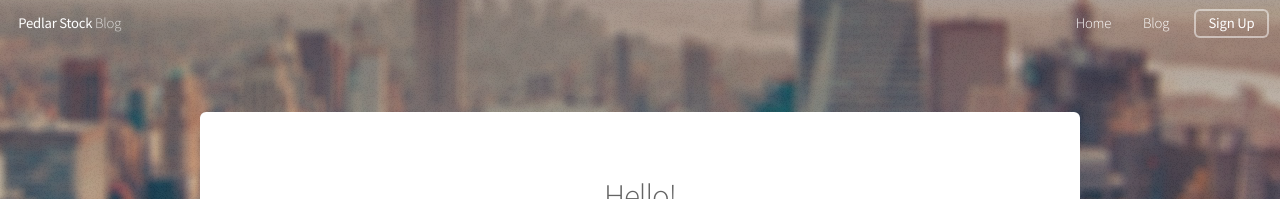
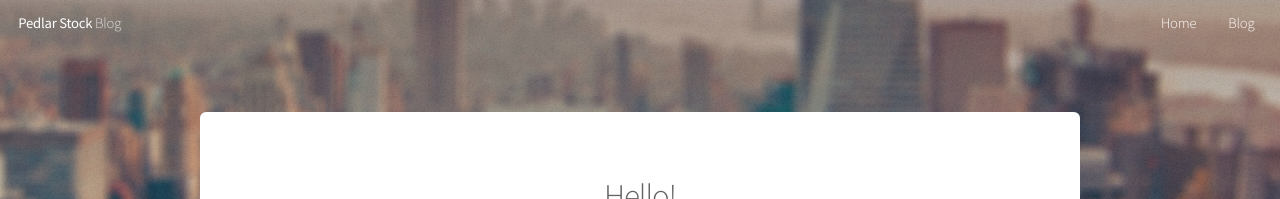
Before and after one commit to old-jekyll-templates/Alpha-Jekyll-Theme, a Jekyll site: the page built from index.html, in a window 1280 px wide. Shown: the top 199 px of the page. Built offline with Jekyll 4.4.1, drawn with Linux system fonts in a browser that asks for light colours; the list of posts is cut into pages by our own code.

Commit message:
Update nav.html

```diff
--- a/_includes/nav.html
+++ b/_includes/nav.html
@@ -5,7 +5,6 @@ a<!-- Header -->
 			<ul>
 				<li><a href="{{ site.baseurl }}/index.html">Home</a></li>
 				<li><a href="{{ site.baseurl }}/blog">Blog</a></li>
-				<li><a href="#" class="button">Sign Up</a></li>
 			</ul>
 		</nav>
 	</header>
```
